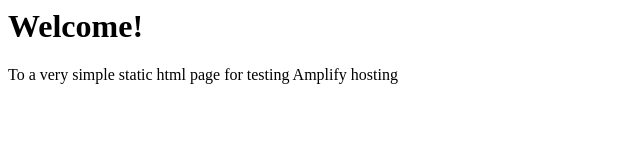
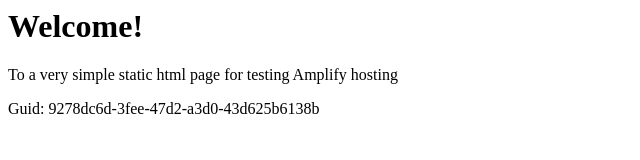
Before and after one commit to aws-aemilia-icn/Github-PR-Commit-Integration-Test-DoNotTouch-Gith-P5X5MO5I-v1-prod-ap-northeast-2, a website: page src/index.html in a window 1280 px wide. Shown: the whole page, without its empty margins (0-640 px from the left). Drawn offline with Linux system fonts and the light colour scheme.

Commit message:
commit from integ tests

```diff
--- a/src/index.html
+++ b/src/index.html
@@ -1,3 +1,5 @@
+
+
 <html lang="en">
 
 <head>
@@ -10,6 +12,6 @@
 <body>
     <h1>Welcome!</h1>
     <p>To a very simple static html page for testing Amplify hosting</p>
-</body>
+    <p>Guid: 9278dc6d-3fee-47d2-a3d0-43d625b6138b</p></body>
 
 </html>
```
